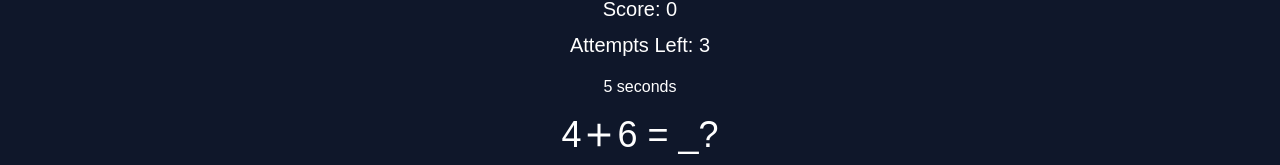
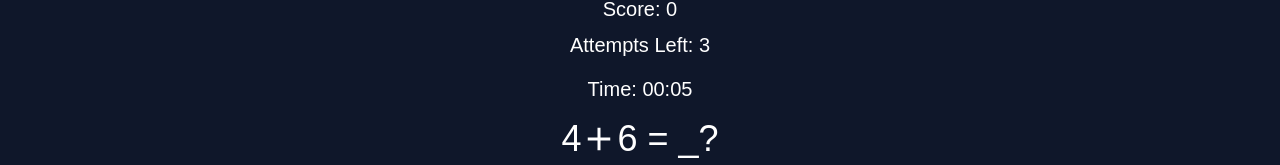
Before and after one commit to bartswierz/learning-game, a React (Vite) app: page /addition in a window 1280 px wide. Shown: the part 201-366 px from the top of the page. Built offline with nearby package versions, Linux system fonts and the light colour scheme; a web font is replaced by a local one.

Commit message:
fixed formatting for timer to MM:SS

```diff
--- a/src/App.tsx
+++ b/src/App.tsx
@@ -23,7 +23,7 @@ const AlphabeticalOrderPage = lazy(() => import("./pages/AlphabeticalOrder.tsx")
 function App() {
   return (
     <div className="h-full pb-[5vh]">
-      {/* Navbar is outside the Routes component to prevent uncessary re-renders of our navbar */}
+      {/* Navbar is outside the Routes component to prevent unnecessary re-renders of our navbar */}
       <Navbar />
 
       <Routes>
--- a/src/components/ui/Problems/DisplayResults.tsx
+++ b/src/components/ui/Problems/DisplayResults.tsx
@@ -3,16 +3,18 @@ import useSettingsStore from "@/store/store";
 import RestartBtn from "../RestartBtn";
 import Button from "../Buttons/Button";
 import { SECONDARY } from "@/types/types";
+import formatTime from "@/utils/formatTime";
 
 interface DisplayResultsProps {
   score: number;
   numOfQuestions: number;
   operationType: "ADDITION" | "SUBTRACTION" | "MULTIPLICATION" | "DIVISION";
   time: number;
+  resetTimer: () => void;
 }
 
 // Display the game over message and restart button with user results
-const DisplayResults = ({ score, numOfQuestions, operationType, time }: DisplayResultsProps) => {
+const DisplayResults = ({ score, numOfQuestions, operationType, time, resetTimer }: DisplayResultsProps) => {
   const navigate = useNavigate();
   const resetProgress = useSettingsStore((state) => state.resetProgress);
 
@@ -45,14 +47,15 @@ const DisplayResults = ({ score, numOfQuestions, operationType, time }: DisplayR
       <p className="text-lg">
         Score: <span className="text-blue-500 font-bold">{percentage}%</span>
       </p>
-      <p className="text-lg">Time: {time} seconds</p>
+      {/* <p className="text-lg">Time: {time} seconds</p> */}
+      <p className="text-lg">Time: {formatTime(time)}</p>
       <p>Do you want to try again?</p>
       <div className="flex flex-wrap justify-center gap-5 mt-3 h-[50px] mx-4">
         <div className="w-[150px]">
           <HomeButton />
         </div>
         <div className="w-[150px]">
-          <RestartBtn operationType={operationType} />
+          <RestartBtn operationType={operationType} resetTimer={resetTimer} />
         </div>
       </div>
     </div>
--- a/src/components/ui/Problems/Problems.tsx
+++ b/src/components/ui/Problems/Problems.tsx
@@ -28,15 +28,20 @@ const Problems = ({ operationType }: OperationProps) => {
   const tts_description: DescriptionType = operations[operationType].description;
 
   const [finishTime, setFinishTime] = useState(0);
-
   const handleCompletionTime = (finishedTime: number) => {
     setFinishTime(finishedTime);
   };
 
-  if (isGameOver && finishTime) {
+  if (isGameOver && finishTime && score === numOfQuestions) {
     return (
       <>
-        <DisplayResults score={score} numOfQuestions={numOfQuestions} operationType={operationType} time={finishTime} />
+        <DisplayResults
+          score={score}
+          numOfQuestions={numOfQuestions}
+          operationType={operationType}
+          time={finishTime}
+          resetTimer={() => setFinishTime(0)}
+        />
       </>
     );
   }
@@ -45,7 +50,7 @@ const Problems = ({ operationType }: OperationProps) => {
     <div className="flex items-center flex-col justify-center mt-[56px]">
       <Header operationType={operationType} numOfQuestions={numOfQuestions} score={score} tts={tts_description} />
       <div className="flex flex-col gap-4 text-center">
-        <Timer onCompletion={handleCompletionTime} stopTimer={isGameOver} />
+        <Timer onCompletion={handleCompletionTime} stopTimer={isGameOver} displayText />
         <Question operationType={operationType} numberOne={numberOne} numberTwo={numberTwo} />
         <InputDisplay userInput={userInput} />
         <CheckAnswerBtn disabled={userInput === ""} operationType={operationType} userInput={userInput} text="Check Answer" />
--- a/src/components/ui/RestartBtn.tsx
+++ b/src/components/ui/RestartBtn.tsx
@@ -4,15 +4,19 @@ import Button from "./Buttons/Button";
 
 interface RestartBtnProps {
   operationType: "ADDITION" | "SUBTRACTION" | "MULTIPLICATION" | "DIVISION";
+  // resetTime: (time: number) => void;
+  resetTimer: () => void;
 }
 
-const RestartBtn = ({ operationType }: RestartBtnProps) => {
+const RestartBtn = ({ operationType, resetTimer }: RestartBtnProps) => {
   const numOneRange = useSettingsStore((state) => state.settings.numOneRange);
   const numTwoRange = useSettingsStore((state) => state.settings.numTwoRange);
   const restartGame = useSettingsStore((state) => state.restartGame);
 
   // Restart the game with new random numbers passed to update our store
   const handleGlobalReset = (operationType: RestartBtnProps["operationType"]) => {
+    resetTimer(); // resets the timer back to 0
+
     // DIVISION PROBLEM RESET
     if (operationType === "DIVISION") {
       const { num1, num2 } = randomTwoNumbersForDivision(numOneRange, numTwoRange);
@@ -26,7 +30,7 @@ const RestartBtn = ({ operationType }: RestartBtnProps) => {
 
   return (
     <Button className="" onClick={() => handleGlobalReset(operationType)} data-testid="restart-btn" role="button">
-      Restart Game
+      Try Again
     </Button>
   );
 };
--- a/src/components/ui/Timer/Timer.tsx
+++ b/src/components/ui/Timer/Timer.tsx
@@ -1,30 +1,37 @@
 import { useState, useEffect } from "react";
+import formatTime from "@/utils/formatTime";
 
 interface TimerProps {
   onCompletion: (time: number) => void;
   stopTimer: boolean;
   isIncrementing?: boolean;
+  displayText?: boolean;
 }
 
-const Timer = ({ onCompletion, stopTimer = false, isIncrementing = true }: TimerProps) => {
-  const [time, setTime] = useState(0);
+const Timer = ({ onCompletion, stopTimer = false, isIncrementing = true, displayText = false }: TimerProps) => {
+  const [seconds, setSeconds] = useState(0);
 
   useEffect(() => {
     let timerId: NodeJS.Timeout;
 
     if (!stopTimer) {
       timerId = setInterval(() => {
-        setTime((prevTime) => (isIncrementing ? prevTime + 1 : prevTime - 1));
+        setSeconds((prevTime) => (isIncrementing ? prevTime + 1 : prevTime - 1));
       }, 1000);
     } else {
-      onCompletion(time);
+      onCompletion(seconds);
     }
 
     return () => clearInterval(timerId);
     // eslint-disable-next-line react-hooks/exhaustive-deps
-  }, [stopTimer, time, isIncrementing]);
+  }, [stopTimer, seconds, isIncrementing]);
 
-  return <div>{time} seconds</div>;
+  return (
+    <div className="text-xl">
+      {displayText ? "Time: " : ""}
+      {formatTime(seconds)}
+    </div>
+  );
 };
 
 export default Timer;
--- a/src/store/store.ts
+++ b/src/store/store.ts
@@ -37,9 +37,7 @@ const initialState: State = {
     numOneRange: { min: 1, max: 10 },
     numTwoRange: { min: 1, max: 10 },
     numOfAttempts: 3,
-    numOfQuestions: 1,
-    // TODO - reset once we finish testing
-    // numOfQuestions: 5,
+    numOfQuestions: 5,
   },
   attemptsLeft: 3,
   numberOne: 0,
--- /dev/null
+++ b/src/utils/formatTime.ts
@@ -0,0 +1,11 @@
+// Adds a leading zero to a number if it is less than 10
+const padWithZero = (value: number) => (value < 10 ? `0${value}` : value);
+
+const formatTime = (totalTimeInSeconds: number) => {
+  const minutes = Math.floor(totalTimeInSeconds / 60);
+  const remainingSeconds = totalTimeInSeconds % 60;
+
+  return `${padWithZero(minutes)}:${padWithZero(remainingSeconds)}`;
+};
+
+export default formatTime;
```
